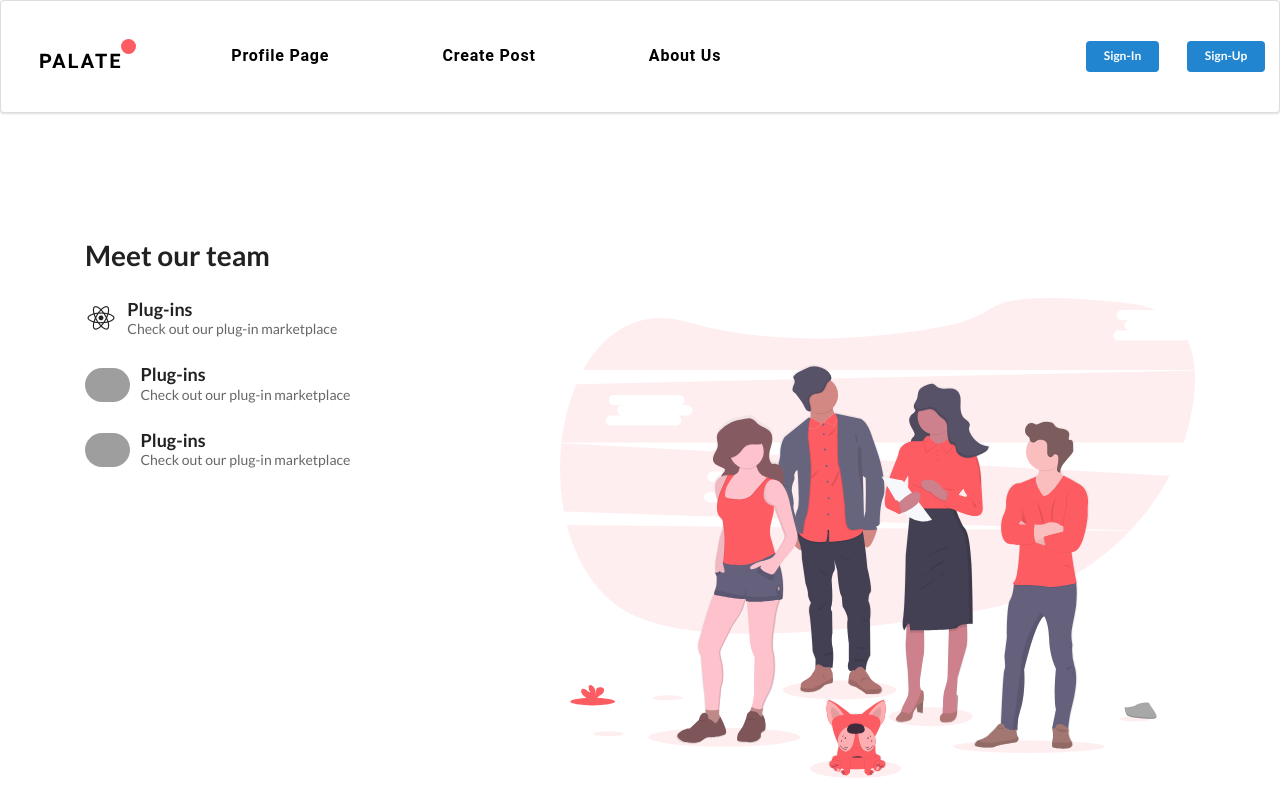
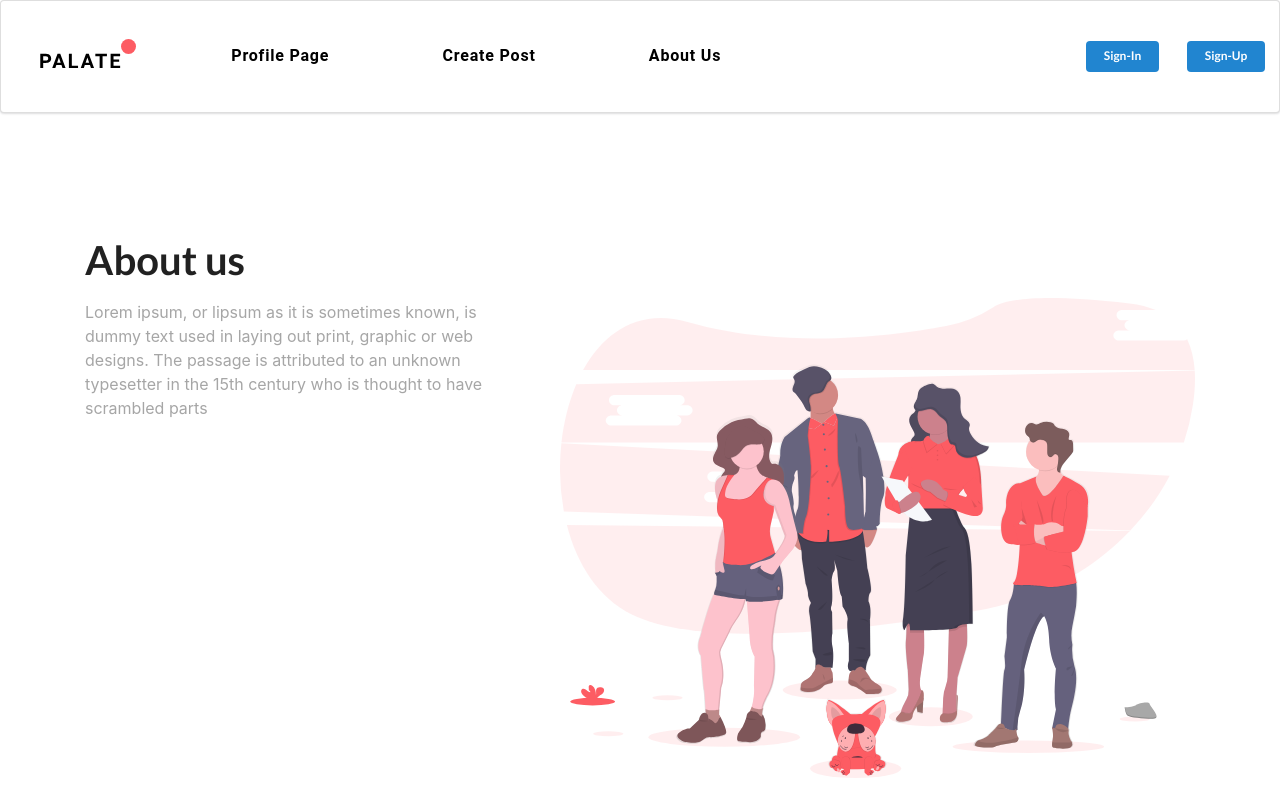
Before and after one commit to Team-RSS-Palate/Palate, a React (Create React App) app in the folder client/: page /about-us in a window 1280 px wide. Shown: the top 800 px of the page. Built offline with nearby package versions, Linux system fonts and the light colour scheme; grey boxes are pictures that could not be loaded.

Commit message:
minor styling changes

```diff
--- a/client/src/pages/AboutUsPage.js
+++ b/client/src/pages/AboutUsPage.js
@@ -1,36 +1,24 @@
 import React from 'react';
 import Dayan from '../images/DayanProfile.png';
 import Eric from '../images/EricProfile.jpg';
-
+import Breakfast from '../images/Breakfast.jpg';
+import Roboto from '../fonts/Roboto-Bold.ttf';
 import CodePic from '../images/AboutHero.svg';
 
 const AboutUsPage = (props) => {
 	return (
 		<div className="container">
-			<div className="row" style={{ marginBottom: '20%' }}>
+			<div className="row" style={{ marginBottom: '20%' }} style={{ fontFamily: { Roboto } }}>
 				<div className="col-sm-12 col-md-12 col-lg-5" style={{ marginTop: '10%' }}>
-					<h1 className="ui header">Meet our team</h1>
-					<h3 class="ui header">
-						<i className="react icon" />
-						<div class="content">
-							Plug-ins
-							<div class="sub header">Check out our plug-in marketplace</div>
-						</div>
-					</h3>
-					<h3 class="ui header">
-						<img src="https://semantic-ui.com/images/avatar2/large/patrick.png" class="ui circular image" />
-						<div class="content">
-							Plug-ins
-							<div class="sub header">Check out our plug-in marketplace</div>
-						</div>
-					</h3>
-					<h3 class="ui header">
-						<img src="https://semantic-ui.com/images/avatar2/large/patrick.png" class="ui circular image" />
-						<div class="content">
-							Plug-ins
-							<div class="sub header">Check out our plug-in marketplace</div>
-						</div>
-					</h3>
+					<h1 className="ui huge header" style={{ fontSize: '40px' }}>
+						About us
+					</h1>
+
+					<div className="content" style={{ fontSize: '16px', color: '#A6A6A6' }}>
+						Lorem ipsum, or lipsum as it is sometimes known, is dummy text used in laying out print, graphic
+						or web designs. The passage is attributed to an unknown typesetter in the 15th century who is
+						thought to have scrambled parts{' '}
+					</div>
 				</div>
 				<div className="col-sm-12 col-md-12 col-lg-7" style={{ marginTop: '15%' }}>
 					<img style={{ height: '100%', width: '100%' }} src={CodePic} />
@@ -74,7 +62,7 @@ const AboutUsPage = (props) => {
 							<div className="meta">
 								<span className="date">CUNY City Tech</span>
 							</div>
-						</div>q2
+						</div>
 						<div className="extra content">
 							<a style={{ textDecoration: 'none' }} href="https://www.linkedin.com/in/dayan-ramirez/">
 								<i className="linkedin large icon" />
@@ -84,7 +72,7 @@ const AboutUsPage = (props) => {
 							</a>
 						</div>
 					</div>
-					{/* <div className="card">
+					<div className="card">
 						<div className="image">
 							<img src="https://images.unsplash.com/photo-1494790108377-be9c29b29330?ixlib=rb-1.2.1&ixid=eyJhcHBfaWQiOjEyMDd9&auto=format&fit=crop&w=668&q=80" />
 						</div>
@@ -104,7 +92,7 @@ const AboutUsPage = (props) => {
 								</a>
 							</div>
 						</div>
-					</div> */}
+					</div>
 				</div>
 			</div>
 		</div>
```
